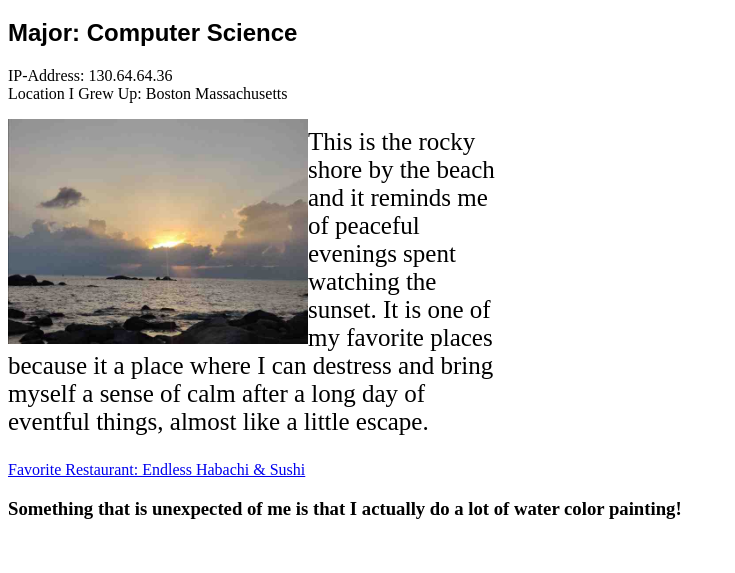
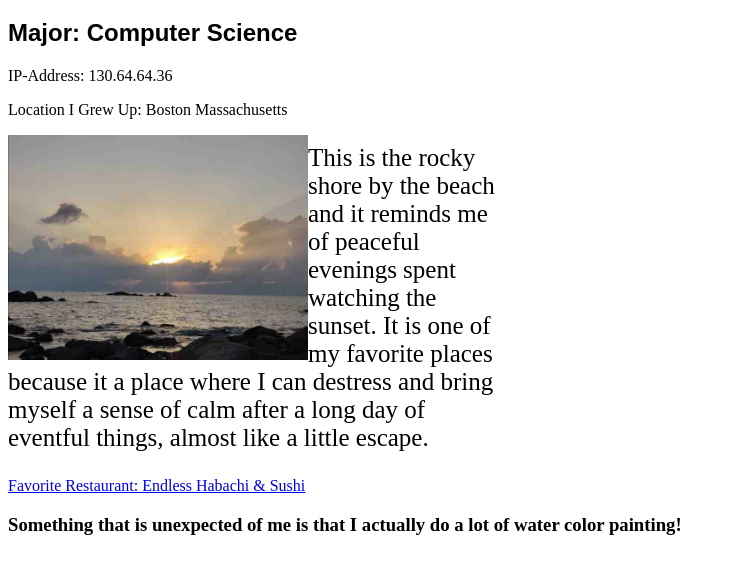
Before and after one commit to zhiqiangli-2bit/A1GetOnWebHW, a plain HTML site: page index.html in a window 1280 px wide. Shown: the part 61-634 px from the top of the page, without its empty margins (0-735 px from the left). Drawn offline with Linux system fonts and the light colour scheme.

Commit message:
Update index.html

```diff
--- a/index.html
+++ b/index.html
@@ -11,7 +11,8 @@
 <body>
     <h1>Zhiqiang (Phillip) L.</h1>
     <h2 style="font-family:'arial';">Major: Computer Science</h2>
-    <p>IP-Address: 130.64.64.36 <br>Location I Grew Up: Boston Massachusetts</p>
+    <p>IP-Address: 130.64.64.36</p>
+    <p>Location I Grew Up: Boston Massachusetts</p>
     <img style="width: 300px;" align="left" src="images/BeachSunset.jpg" alt="BeachSunset">
     <p style="font-size: 25px; width: 500px;">
         This is the rocky shore by the
```
